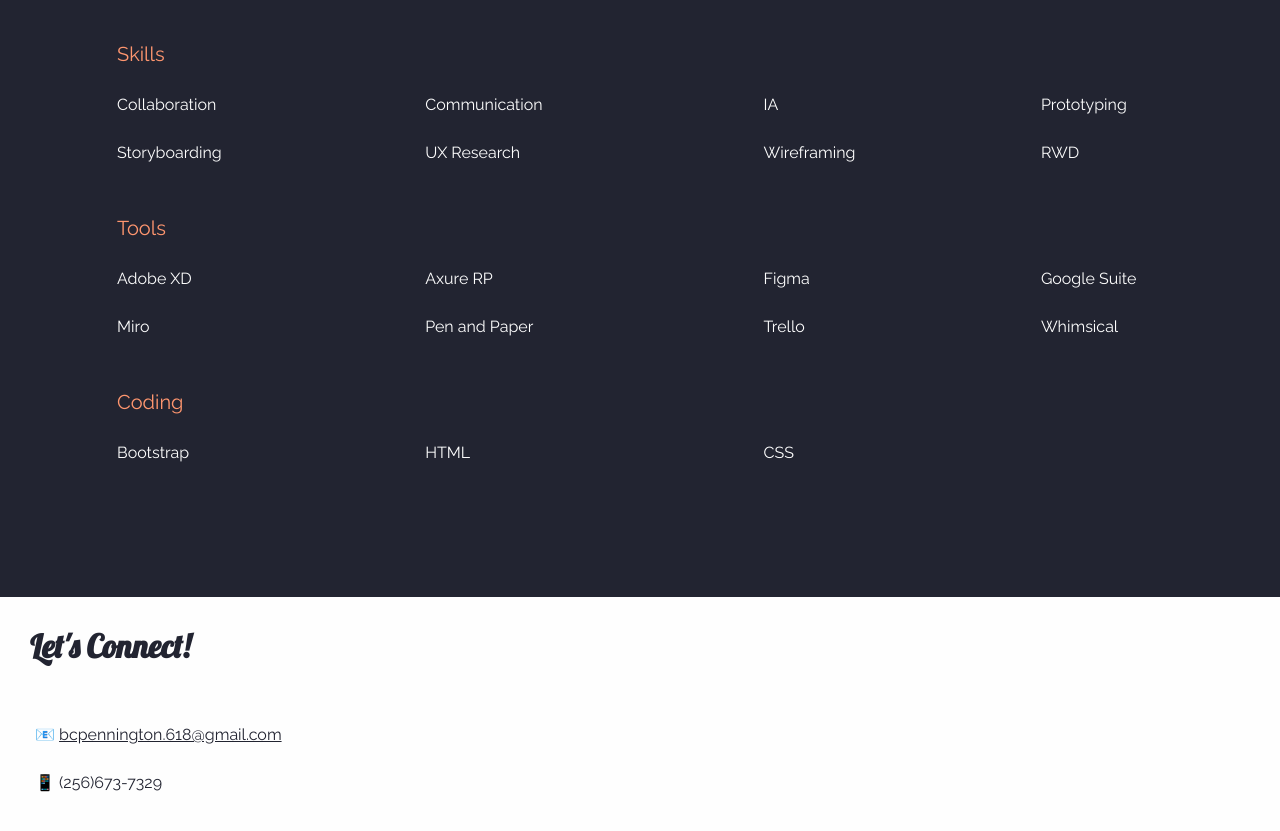
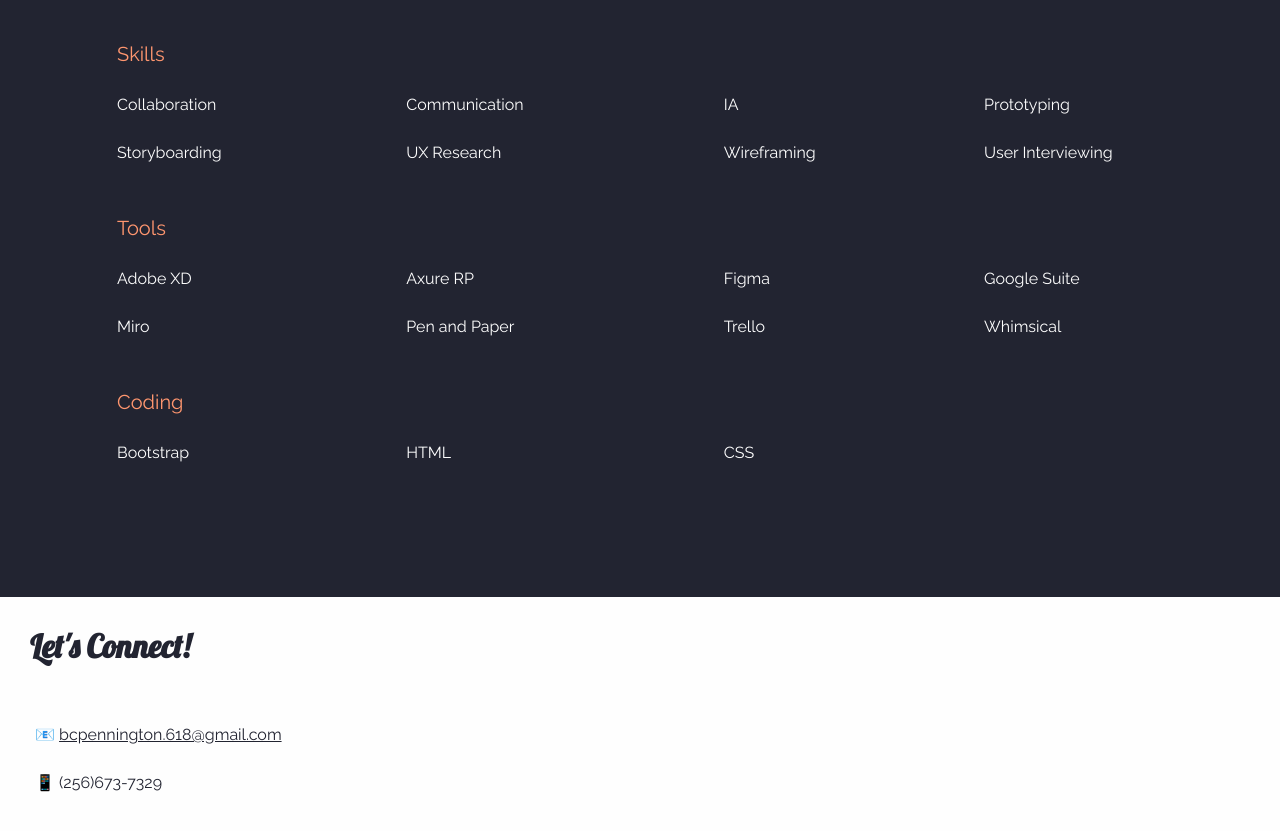
Before and after one commit to iam-bcp30/UX_Portfolio, a plain HTML site: page index.html in a window 1280 px wide. Shown: the part 2700-3531 px from the top of the page. Drawn offline with nearby package versions, Linux system fonts and the light colour scheme.

Commit message:
Skills section

```diff
--- a/index.html
+++ b/index.html
@@ -212,7 +212,7 @@
                     <td>Storyboarding</td>
                     <td>UX Research</td>
                     <td>Wireframing</td>
-                    <td>RWD</td>
+                    <td>User Interviewing</td>
                   </tr>
                   <tr>
                     <td></td>
```
